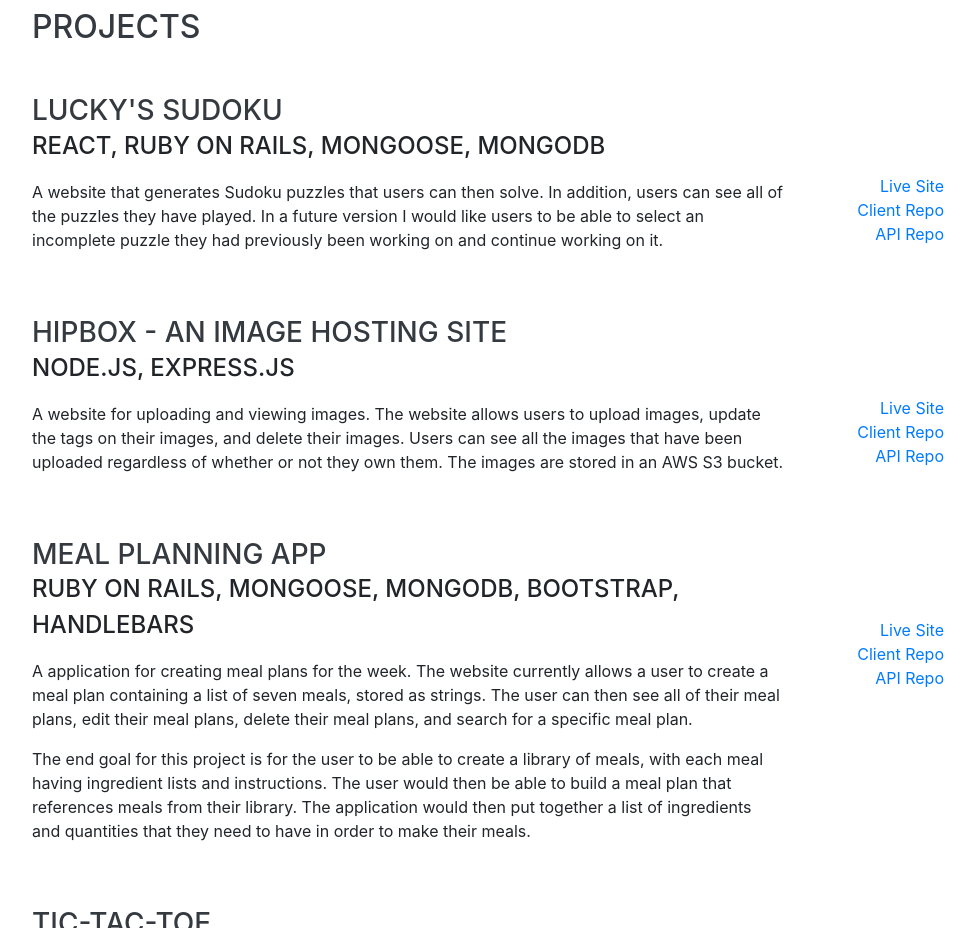
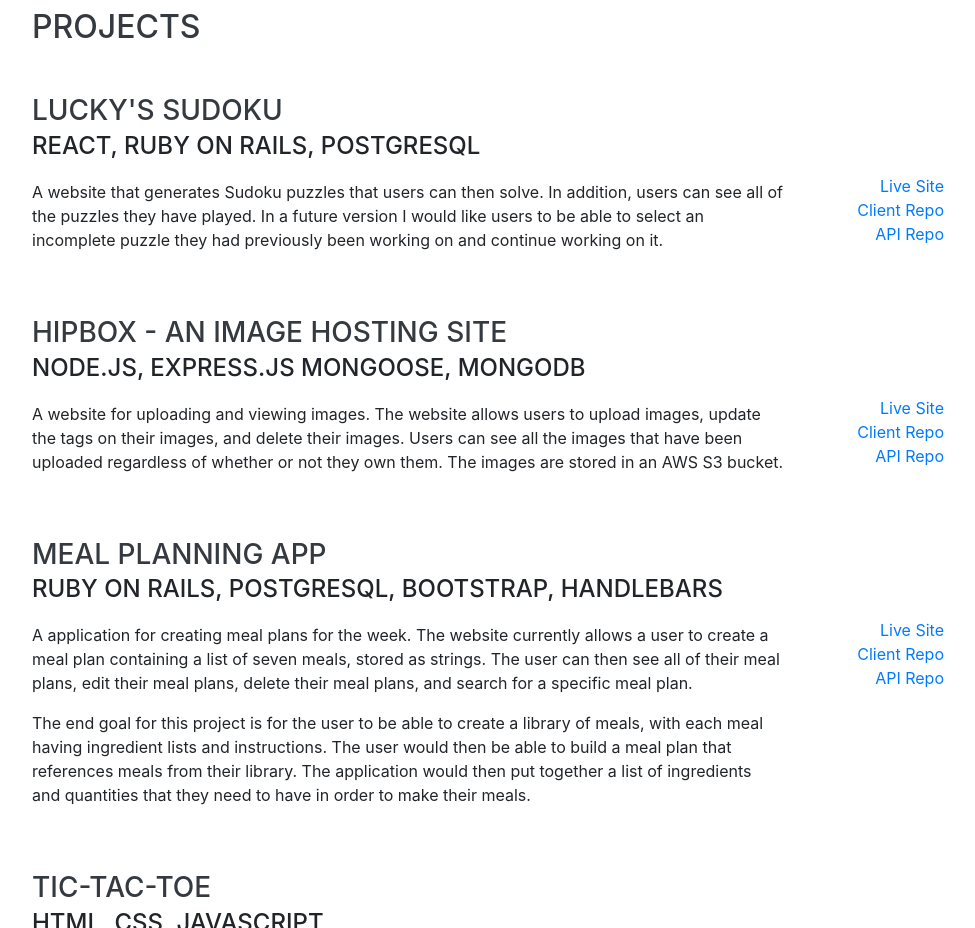
Before and after one commit to luckyswims/luckyswims.github.io, a website with bundled scripts: page index.html in a window 1280 px wide. Shown: the part 840-1768 px from the top of the page, without its empty margins (288-1263 px from the left). Built offline with nearby package versions, Linux system fonts and the light colour scheme; a web font is replaced by a local one.

Commit message:
Updated technologies used for each project

```diff
--- a/index.html
+++ b/index.html
@@ -94,7 +94,7 @@
         <div class="resume-item d-flex flex-column flex-md-row justify-content-between mb-5">
           <div class="resume-content">
             <h3 class="mb-0">Lucky's Sudoku</h3>
-            <div class="subheading mb-3">React, Ruby on Rails, Mongoose, MongoDB</div>
+            <div class="subheading mb-3">React, Ruby on Rails, PostgreSQL</div>
             <p>A website that generates Sudoku puzzles that users can then solve. In addition, users can see all of the puzzles they have played. In a future version I would like users to be able to select an incomplete puzzle they had previously been working on and continue working on it.</p>
           </div>
           <div class="project-link text-md-right text-primary">
@@ -107,7 +107,7 @@
         <div class="resume-item d-flex flex-column flex-md-row justify-content-between mb-5">
           <div class="resume-content">
             <h3 class="mb-0">HipBox - An Image Hosting Site</h3>
-            <div class="subheading mb-3">Node.js, Express.js</div>
+            <div class="subheading mb-3">Node.js, Express.js Mongoose, MongoDB</div>
             <p>A website for uploading and viewing images. The website allows users to upload images, update the tags on their images, and delete their images. Users can see all the images that have been uploaded regardless of whether or not they own them. The images are stored in an AWS S3 bucket.</p>
           </div>
           <div class="project-link text-md-right text-primary">
@@ -120,7 +120,7 @@
         <div class="resume-item d-flex flex-column flex-md-row justify-content-between mb-5">
           <div class="resume-content">
             <h3 class="mb-0">Meal Planning App</h3>
-            <div class="subheading mb-3">Ruby on Rails, Mongoose, MongoDB, Bootstrap, Handlebars</div>
+            <div class="subheading mb-3">Ruby on Rails, PostgreSQL, Bootstrap, Handlebars</div>
             <p>A application for creating meal plans for the week. The website currently allows a user to create a meal plan containing a list of seven meals, stored as strings. The user can then see all of their meal plans, edit their meal plans, delete their meal plans, and search for a specific meal plan.</p>
             <p>The end goal for this project is for the user to be able to create a library of meals, with each meal having ingredient lists and instructions. The user would then be able to build a meal plan that references meals from their library. The application would then put together a list of ingredients and quantities that they need to have in order to make their meals.</p>
           </div>
```
